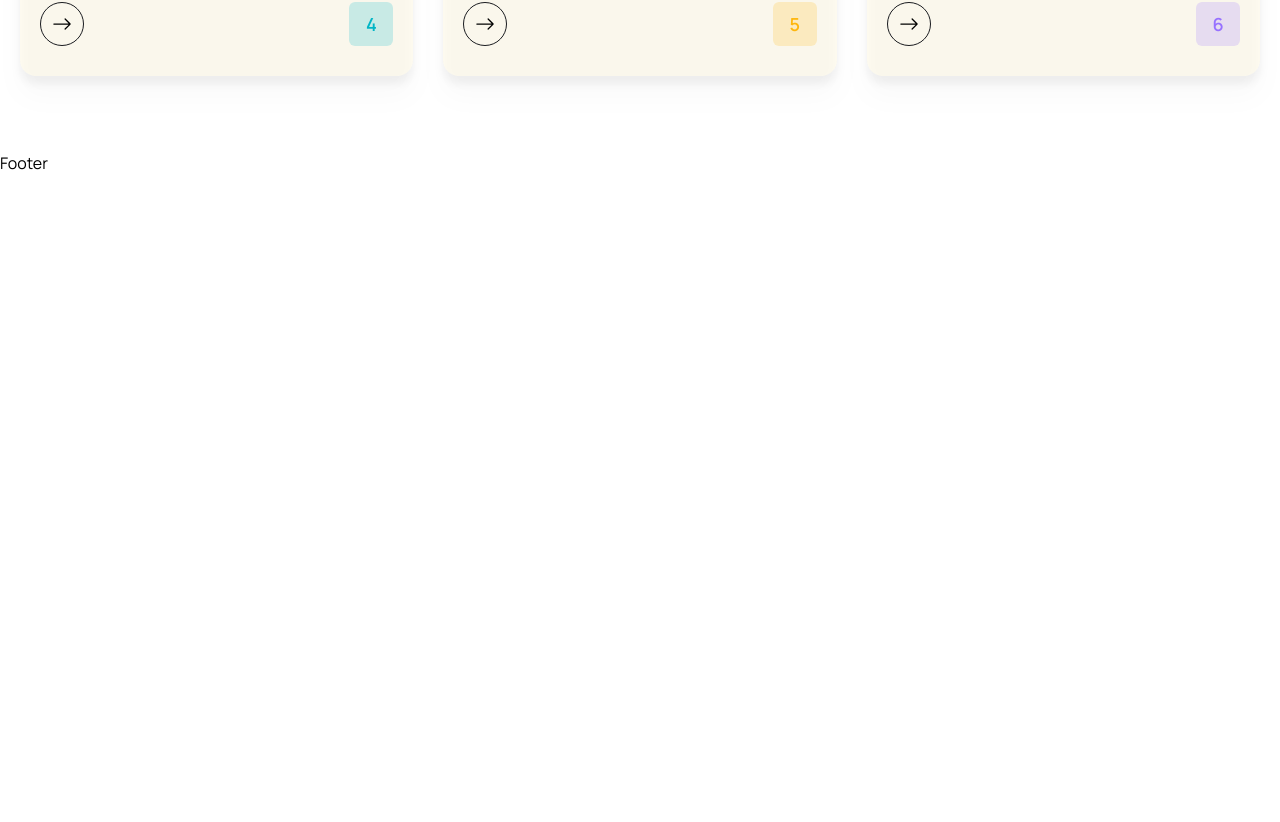
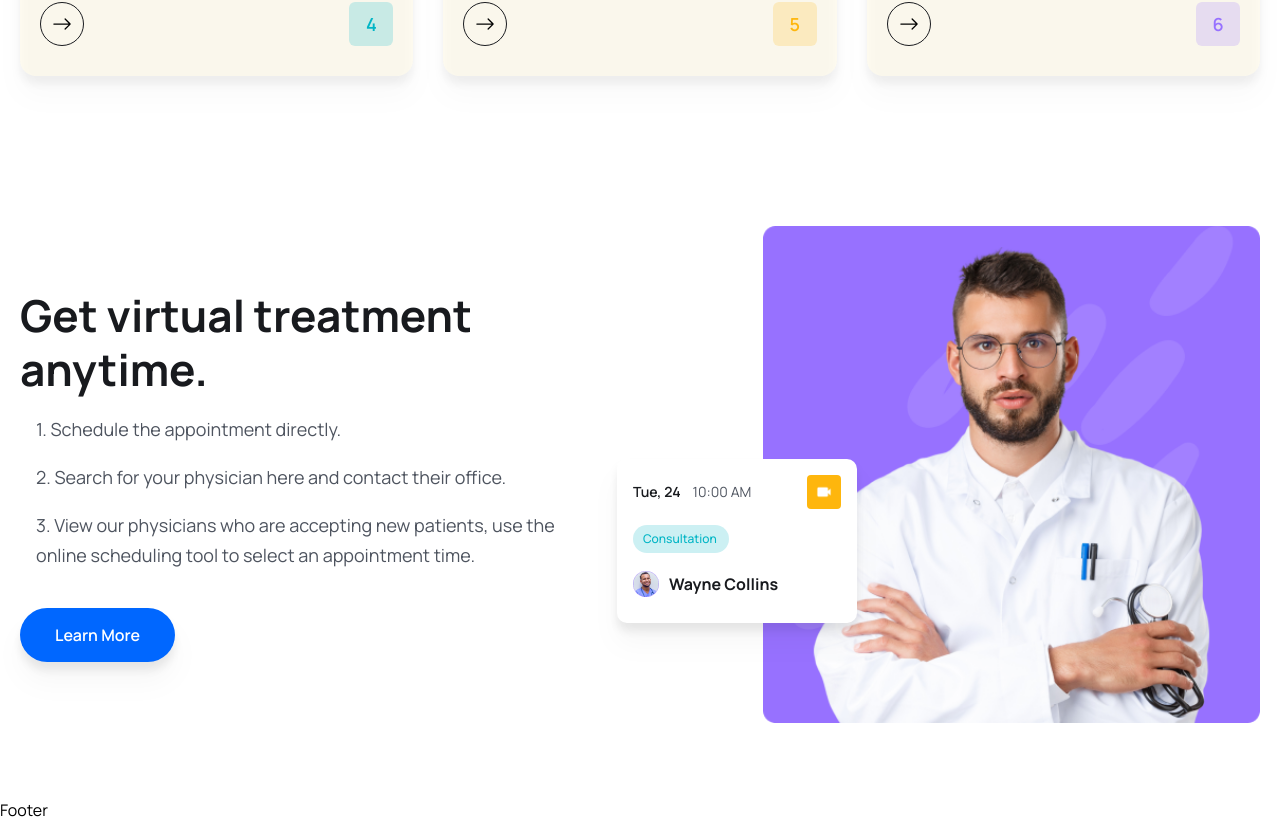
Before and after one commit to Jennovator/Medicare-Booking, a React (Vite) app in the folder client/: page / in a window 1280 px wide. Shown: the part 3006-3828 px from the top of the page. Before the commit the page ends 3181 px from the top, so only its background shows below. Built offline with nearby package versions, Linux system fonts and the light colour scheme; the HTML template or start-up script is replaced by a standard one.

Commit message:
#Update: added feature section at home page and exported assets to be used on features

```diff
--- a/client/src/assets/index.js
+++ b/client/src/assets/index.js
@@ -11,5 +11,25 @@ import aboutCardImg from '../assets/images/about-card.png';
 import doctorImg01 from "../assets/images/doctor-img01.png";
 import doctorImg02 from "../assets/images/doctor-img02.png";
 import doctorImg03 from "../assets/images/doctor-img03.png";
+import featureImg from "../assets/images/feature-img.png";
+import videoIcon from "../assets/images/video-icon.png";
+import avatarIcon from "../assets/images/avatar-icon.png";
 
-export { heroImg01, heroImg02, heroImg03, logo, userImg, icon01, icon02, icon03, aboutImg, aboutCardImg, doctorImg01, doctorImg02, doctorImg03 };
+export {
+    heroImg01,
+    heroImg02,
+    heroImg03,
+    logo,
+    userImg,
+    icon01,
+    icon02,
+    icon03,
+    aboutImg,
+    aboutCardImg,
+    doctorImg01,
+    doctorImg02,
+    doctorImg03,
+    featureImg,
+    videoIcon,
+    avatarIcon
+};
--- a/client/src/constants/index.js
+++ b/client/src/constants/index.js
@@ -79,6 +79,18 @@ export const services = [
     },
 ];
 
+export const features = [
+  {
+    description: "Schedule the appointment directly."
+  },
+  {
+    description: "Search for your physician here and contact their office."
+  },
+  {
+    description: "View our physicians who are accepting new patients, use the online scheduling tool to select an appointment time."
+  }
+];
+
 export const doctors = [
     {
       id: "01",
--- a/client/src/pages/Home.jsx
+++ b/client/src/pages/Home.jsx
@@ -1,8 +1,8 @@
 import React from 'react';
 import { Link } from 'react-router-dom';
-import { heroImg01, heroImg02, heroImg03 } from '../assets';
+import { heroImg01, heroImg02, heroImg03, featureImg, videoIcon, avatarIcon } from '../assets';
 import { BsArrowRight } from 'react-icons/bs';
-import { finderLinks } from '../constants';
+import { finderLinks, features } from '../constants';
 import { About } from '../components';
 import ServiceList from '../components/Services/ServiceList';
 
@@ -197,6 +197,69 @@ const Home = () => {
         </div>
       </section>
       {/* --------- SERVICES SECTION END --------- */}
+
+      {/* --------- FEATURE SECTION --------- */}
+      <section>
+        <div className="container">
+          <div className='flex items-center justify-between flex-col lg:flex-row'>
+
+            {/* --------- feature content --------- */}
+            <div className='xl:w-[670px]'>
+              <h2 className='heading'>
+                Get virtual treatment <br /> anytime.
+              </h2>
+              <ul className='pl-4'>
+                {
+                  features.map((item, index) => (
+                    <li key={index} className='text__para'>
+                      {index + 1}. {item.description}
+                    </li>
+                  ))
+                }
+              </ul>
+
+              <Link to='/'>
+                <button className='btn'> Learn More </button>
+              </Link>
+            </div>
+
+            {/* --------- feature image --------- */}
+            <div className='relative z-10 xl:w-[770px] flex justify-end mt-[50px] lg:mt-0'>
+              <img src={featureImg} alt='' className='w-3/4'/>
+              <div className='w-[150px] lg:w-[240px] bg-white absolute bottom-[50px] left-0 md:bottom-[100px] md:left-5 z-20 p-2 pb-3 lg:pt-4 lg:px-4 lg:pb-[26px] rounded-[10px] drop-shadow-xl'>
+                <div className='flex items-center justify-between'>
+                  <div className='flex items-center gap-[6px] lg:gap-3'>
+                    <p className='text-[10px] leading-[10px] lg:text-[14px] lg:leading-5 text-headingColor font-[600]'>
+                      Tue, 24
+                    </p>
+                    <p className='text-[10px] leading-[10px] lg:text-[14px] lg:leading-5 text-textColor font-[400]'>
+                      10:00 AM
+                    </p>
+                  </div>
+
+                  <span className='w-5 h-5 lg:w-[34px] lg:h-[34px] flex items-center bg-yellowColor justify-center rounded py-1 px-[6px] lg:py-3 lg:px-[9px]'>
+                    <img src={videoIcon} alt='' />
+                  </span>
+                </div>
+
+                <div className='w-[65px] lg:w-[96px] bg-[#CCF0F3] py-1 px-2 lg:py-[6px] lg:px-[10px] text-[8px] leading-[8px] lg:text-[12px] lg:leading-4 text-irisBlueColor font-[500] mt-2 lg:mt-4 rounded-full'>
+                  Consultation
+                </div>
+
+                <div className='flex items-center gap-[6px] lg:gap-[10px] mt-2 lg:mt-[18px]'>
+                  <img src={avatarIcon} alt='' />
+                  <h4 className='text-[10px] leading-3 lg:text-[16px] lg:leading-[22px] font-[700] text-headingColor'>
+                    Wayne Collins
+                  </h4>
+                </div>
+              </div>
+            </div>
+
+          </div>
+        </div>
+      </section>
+      {/* --------- FEATURE SECTION END --------- */}
+
     </>
   )
 }
```
